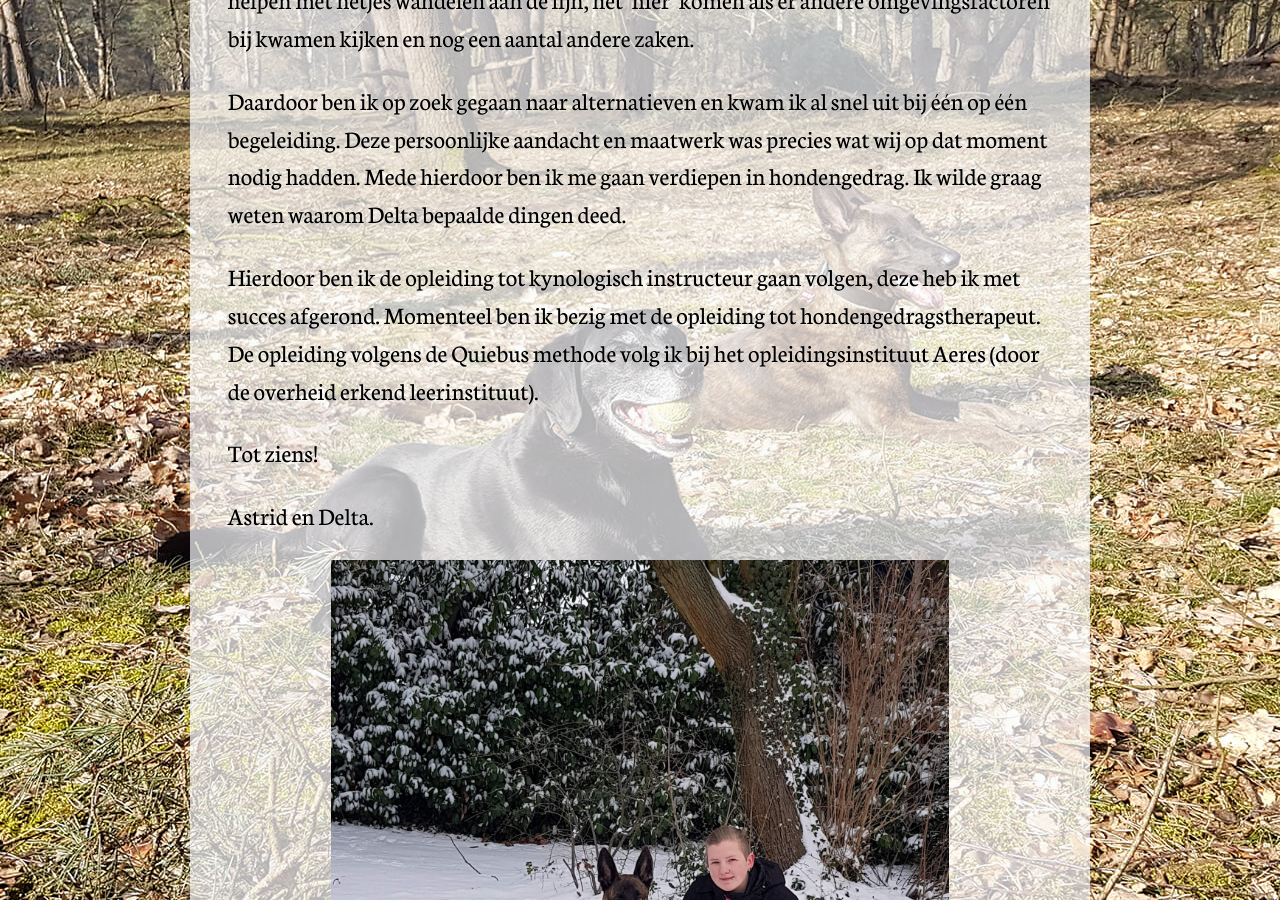
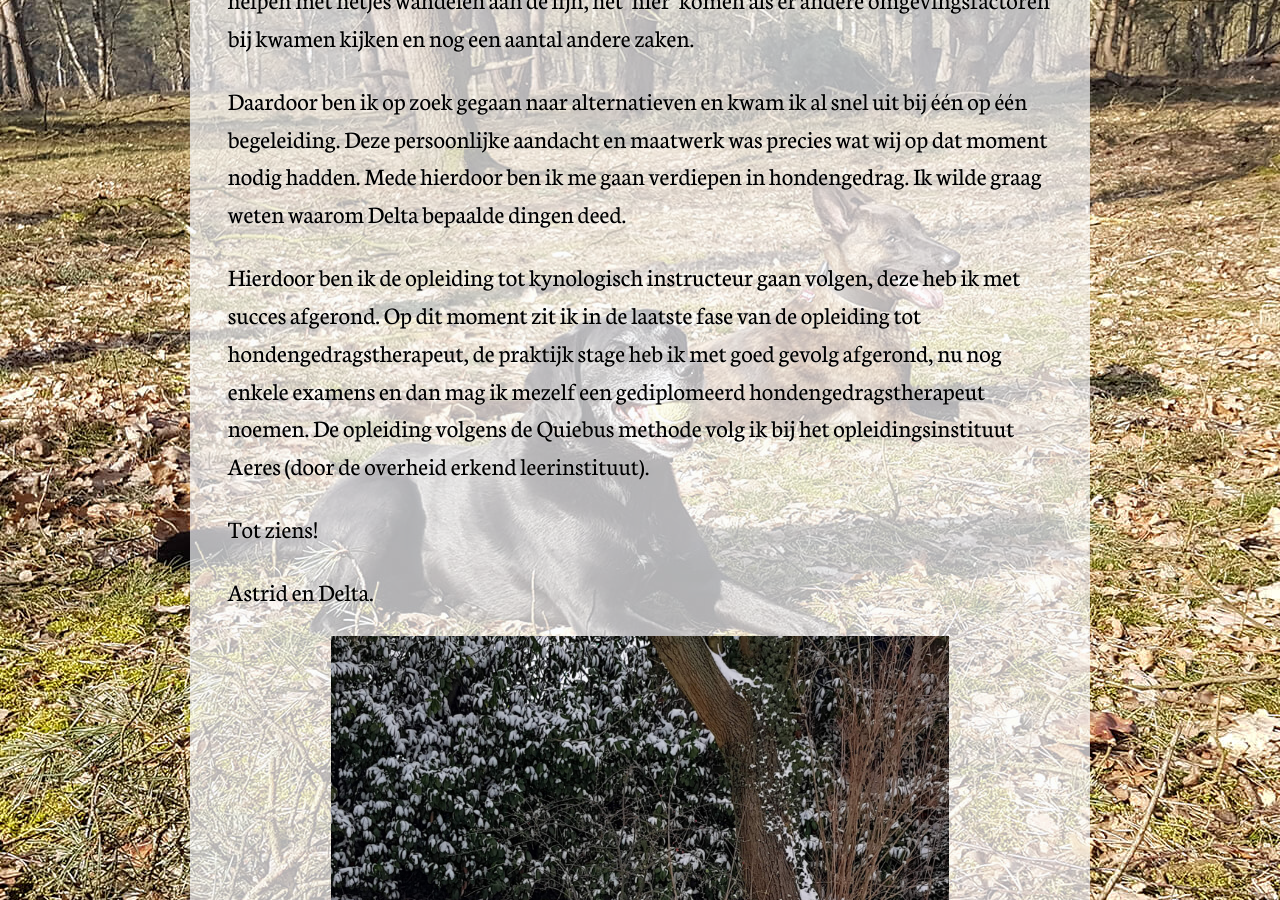
Before and after one commit to UniQdogs/info, a Jekyll site: the page built from pages/about.md, in a window 1280 px wide and 900 px high, scrolled down 800 px. Built offline with Jekyll 4.4.1, drawn with Linux system fonts in a browser that asks for light colours; nearby versions of some CDN libraries.

Commit message:
opleiding

```diff
--- a/pages/about.md
+++ b/pages/about.md
@@ -14,7 +14,7 @@ De ‘zit’ en de ‘af’ gingen zonder enige moeite, echter bleek dat ze Delt
 
 Daardoor ben ik op zoek gegaan naar alternatieven en kwam ik al snel uit bij één op één begeleiding. Deze persoonlijke aandacht en maatwerk was precies wat wij op dat moment nodig hadden. Mede hierdoor ben ik me gaan verdiepen in hondengedrag. Ik wilde graag weten waarom Delta bepaalde dingen deed.
 
-Hierdoor ben ik de opleiding tot kynologisch instructeur gaan volgen, deze heb ik met succes afgerond. Momenteel ben ik bezig met de opleiding tot hondengedragstherapeut. De opleiding volgens de Quiebus methode volg ik bij het opleidingsinstituut Aeres (door de overheid erkend leerinstituut).
+Hierdoor ben ik de opleiding tot kynologisch instructeur gaan volgen, deze heb ik met succes afgerond. Op dit moment zit ik in de laatste fase van de opleiding tot hondengedragstherapeut, de praktijk stage heb ik met goed gevolg afgerond, nu nog enkele examens en dan mag ik mezelf een gediplomeerd hondengedragstherapeut noemen. De opleiding volgens de Quiebus methode volg ik bij het opleidingsinstituut Aeres (door de overheid erkend leerinstituut).
 
 Tot ziens!
 
```
